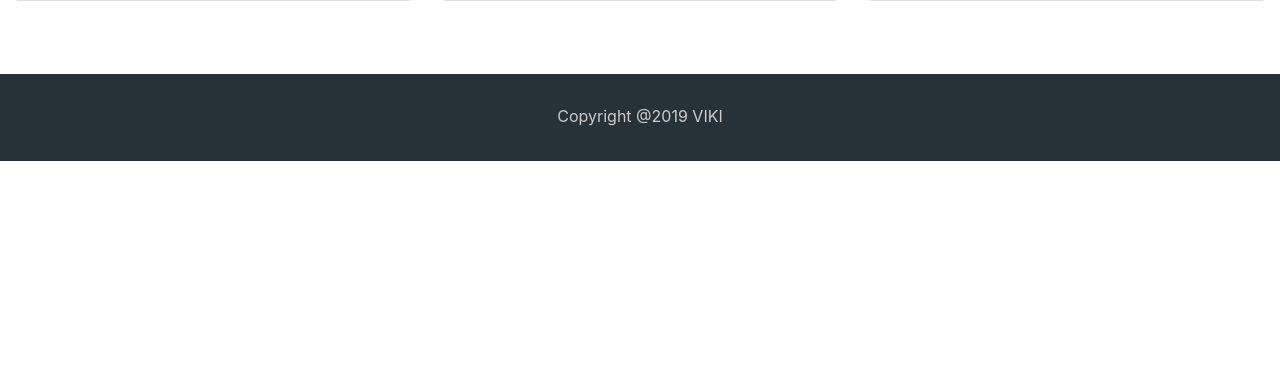
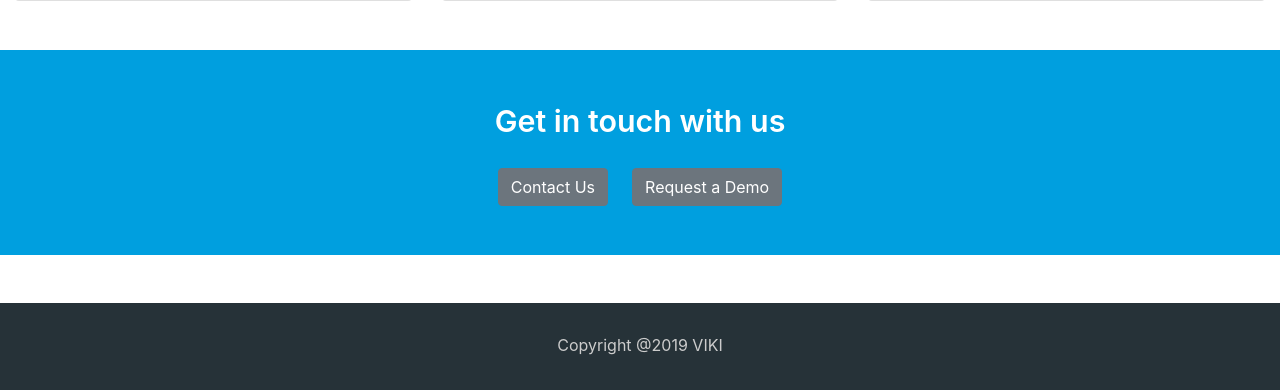
Before and after one commit to srnitish/srnitish, a PHP site: page / in a window 1280 px wide. Shown: the part 3315-3705 px from the top of the page. Before the commit the page ends 3476 px from the top, so only its background shows below. Run offline with PHP 8.4, Linux system fonts and the light colour scheme.

Commit message:
Final Changes

```diff
--- a/css/custom.css
+++ b/css/custom.css
@@ -234,7 +234,7 @@ section.hero {
 	background-color: #C0C0C0;
 }
 /*.pattern-top{
-	transform: skewY(5deg);
+	transform: skewY(4deg);
 }
 .pattern-bottom{
 	transform: skewY(-5deg);
@@ -257,8 +257,12 @@ height: 700px;
 .bg-benefit{
     background-color: #01548a;
 }
-.bg-modules{
-    background-color: #3dbec4;
+.bg-contact{
+    background-color: #009fdf;
+    line-height: 2;
+    font-size: 1.9em;
+    margin: 0 auto 1em;
+    font-weight: 600;
 }
 .mt-6, .my-6 {
     margin-top: 5rem!important;
@@ -266,6 +270,7 @@ height: 700px;
 .mgrn-custom{
         margin-top: 9%;
         line-height: 49px;
+        font-weight: 500;
 }
 .cust-card-body{
     line-height: 17px;
--- a/index.html
+++ b/index.html
@@ -238,7 +238,7 @@
                <!-- <div class="card-deck"> -->
                <div class="col-md-4">
                   <div class="card">
-                     <img src="images/lifestyle.jpg" class="card-img-top" alt="..." style="height: 337px;">
+                     <img src="images/Lifestyle Module.jpg" class="card-img-top" alt="..." style="height: 337px;">
                      <div class="card-body cust-card-body">
                         <h4 class="card-title mb-4" data-aos="fade-up" data-aos-duration="2000">Lifestyle Modules</h4>
                         <span>
@@ -268,7 +268,7 @@
                </div>
                <div class="col-md-4">
                   <div class="card">
-                     <img src="images/g6.jpg" class="card-img-top" alt="..." style="height: 337px;">
+                     <img src="images/Care Module.jpg" class="card-img-top" alt="..." style="height: 337px;">
                      <div class="card-body cust-card-body">
                         <h4 class="card-title mb-4" data-aos="fade-right" data-aos-duration="2000">Care Module</h4>
                         <span>
@@ -299,7 +299,7 @@
                </div>
                <div class="col-md-4">
                   <div class="card">
-                     <img src="images/g1.jpg" class="card-img-top" alt="..." style="height: 337px;">
+                     <img src="images/Emergency Module.jpg" class="card-img-top" alt="..." style="height: 337px;">
                      <div class="card-body cust-card-body">
                         <h4 class="card-title mb-4" data-aos="fade-up" data-aos-duration="2000">Emergency Module</h4>
                         <span>
@@ -330,6 +330,22 @@
          </div>
       </section>
       <!-- Modules -->
+
+
+
+      <section class="bg-contact mt-4 pattern-top">
+         <div class="container">
+            <div class="row mb-4 mt-3">
+               <div class="col-md-12 pattern-bottom">
+                  <p class="text-white text-center">Get in touch with us</p>
+               <div class="d-sm-flex justify-content-center">
+                <button type="button" class="btn btn-secondary mr-4">Contact Us</button>
+                <button type="button" class="btn btn-secondary">Request a Demo</button>
+            </div>
+               </div>
+            </div>
+         </div>
+      </section>
 
       <!--footer starts from here-->
       <footer class="footer mt-5">
```
Also changed, not shown: images/Care Module.jpg (added), images/Emergency module.jpg (added), images/Lifestyle Module.jpg (added).
